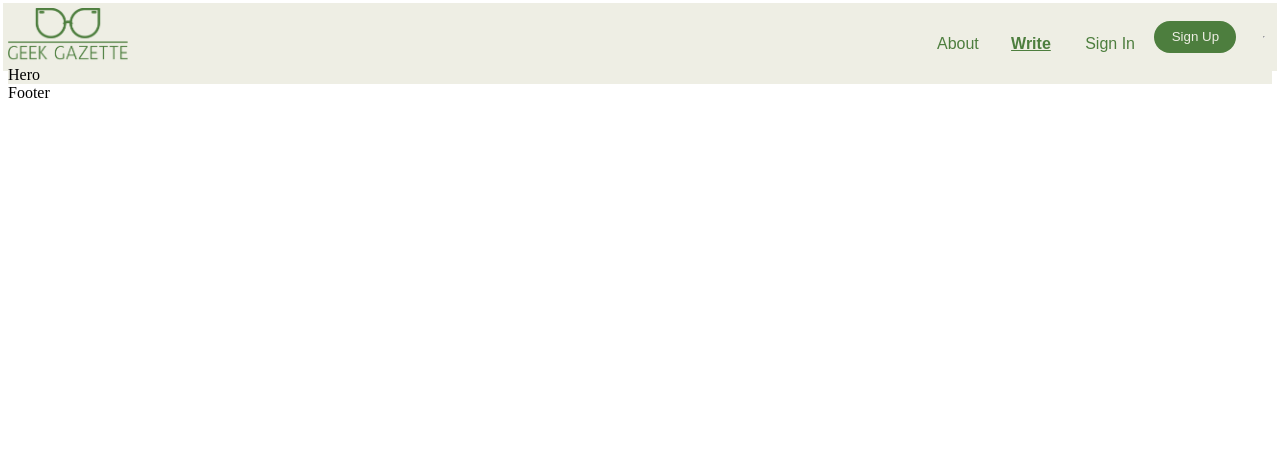
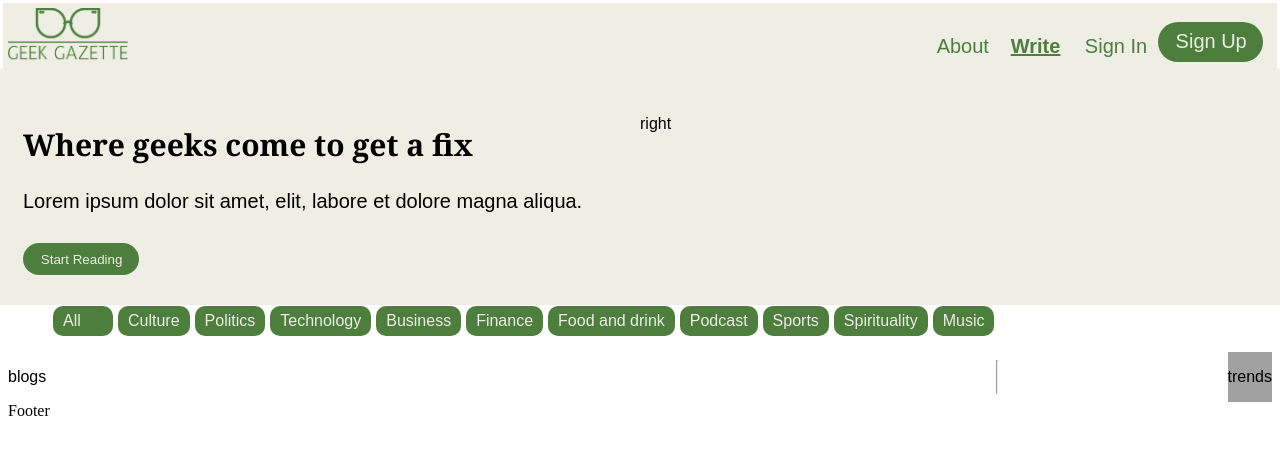
Before and after one commit to kiptanuiBoaz/geekgazette, a React (Vite) app: page / in a window 1280 px wide. Shown: the top 454 px of the page. Built offline with nearby package versions, Linux system fonts and the light colour scheme.

Commit message:
added hero section

```diff
--- /dev/null
+++ b/src/components/blogs/Read.tsx
@@ -0,0 +1,44 @@
+import React from 'react';
+import "./read.scss";
+
+export const Read = () => {
+  const categories = [
+    "All",
+    "Culture",
+     "Politics",
+    "Technology",
+    "Business",
+    "Finance",
+    "Food and drink",
+    "Podcast",
+    "Sports",
+    "Spirituality",
+    "Music",
+  ]
+
+  const categoryElements = categories.map(
+    cat => <li className="category">{cat}</li>
+  )
+
+
+  return (
+    <section className='read'>
+      <ul className='category-list'>
+        {categoryElements}
+      </ul>
+
+      <div className='blogs-trends-container'>
+
+        <div className='blogs'>
+<p>blogs</p>
+        </div>
+        <hr/>
+        <div className='trends'>
+<p>trends</p>
+        </div>
+      </div>
+
+    </section>
+
+  )
+}
--- /dev/null
+++ b/src/components/blogs/blogs.ts
@@ -0,0 +1 @@
+// export const blogs =
--- /dev/null
+++ b/src/components/blogs/read.scss
@@ -0,0 +1,27 @@
+.read {
+  .category-list {
+    list-style: none;
+    display: flex;
+
+    .category {
+      margin-left: 5px;
+      list-style: none;
+      padding: 6px 10px;
+      background-color: var(--secondary-color);
+      font-family: Arial, Helvetica, sans-serif;
+      border-radius: 10px;
+      min-width: 40px;
+      color: var(--primary-backround);
+    }
+  }
+
+  .blogs-trends-container {
+    display: flex;
+    .blogs {
+      width: 60%;
+    }
+    .trends {
+        background-color: var(--secondary-backround);
+    }
+  }
+}
--- a/src/components/homepage/Hero.tsx
+++ b/src/components/homepage/Hero.tsx
@@ -1,8 +1,20 @@
 import React from 'react';
 import "./hero.scss";
+import {NavLink} from "react-router-dom"
 
 export const Hero = () => {
   return (
-    <div className="hero">Hero</div>
+    <section className='hero'>
+
+      <div className='hero-left'>
+        <h1 className='slogan'>Where geeks come to get a fix</h1>
+        <p className='tagline'> Lorem ipsum dolor sit amet,  elit, labore et dolore magna aliqua.</p>
+        <button><NavLink to="sign-up" className="sign-up">Start Reading</NavLink></button>
+      </div>
+
+      <div className='hero-right'>
+        <p>right</p>
+      </div>
+    </section>
   )
 }
--- a/src/components/homepage/hero.scss
+++ b/src/components/homepage/hero.scss
@@ -1,3 +1,47 @@
-.hero{
-    background-color: var(--primary-backround);
+.hero {
+  background-color: var(--primary-backround);
+  margin: -15px;
+  display: flex;
+  flex-wrap: wrap;
+  padding: 30px;
+
+  .slogan {
+    font-size: 30px;
+    font-family: Georgia, 'Times New Roman', Times, serif;
+  }
+
+  .tagline{
+    font-size: 20px;
+  }
+
+  button {
+    background-color: var(--primary-color);
+    border-radius: 20px;
+    padding: 8px 15px;
+    border: none;
+    margin-right: 20px;
+    margin-top: 10px;
+
+    .sign-up {
+      display: inline-block;
+      width: 100%;
+      white-space: nowrap;
+      padding: 1%;
+      padding-right: 4px;
+      color: var(--primary-backround);
+      text-decoration: none;
+
+      a {
+        color: var(--primary-backround);
+      }
+    }
+  }
+
+  .hero-left {
+    width: 50%;
+  }
+
+  .hero-right {
+    width: 50%;
+  }
 }
--- a/src/components/index.ts
+++ b/src/components/index.ts
@@ -1 +1,2 @@
 export {Hero}  from "./homepage/Hero";
+export {Read}  from "./blogs/Read";
--- a/src/index.css
+++ b/src/index.css
@@ -1,18 +1,16 @@
+@import url("https://fonts.googleapis.com/css2?family=Courgette&display=swap");
 
-  @import url('https://fonts.googleapis.com/css2?family=Courgette&display=swap');
-
-:root{
-    --primary-color: #4D7E3E;
-    --secondary-color: #4D7E3E;
-    --accent-color: #4D7E3E;
-    --primary-backround: #eeeee4;
-    --secondary-backround: #a0a1a0;
-    --accent-backround: #6b6b6b;
-    --h1-font: 'Antic', sans-serif;
-    --p-font: Arial, Helvetica, sans-serif;
+:root {
+  --primary-color: #4d7e3e;
+  --secondary-color: #4d7e3e;
+  --accent-color: #4d7e3e;
+  --primary-backround: #eeeee4;
+  --secondary-backround: #a0a1a0;
+  --accent-backround: #6b6b6b;
+  --h1-font: "Antic", sans-serif;
+  --p-font: Arial, Helvetica, sans-serif;
 }
 
-p{
-    font-family: Arial, Helvetica, sans-serif
-
+p {
+  font-family: Arial, Helvetica, sans-serif;
 }
--- a/src/pages/HomePage.tsx
+++ b/src/pages/HomePage.tsx
@@ -1,8 +1,12 @@
 import React from 'react';
-import {Hero} from "../components/index";
+import { Hero, Read } from "../components/index";
 
 export const HomePage = () => {
   return (
-    <Hero/>
+    <main>
+      <Hero />
+      <Read />
+    </main>
+
   )
 }
--- a/src/pages/Navbar.tsx
+++ b/src/pages/Navbar.tsx
@@ -44,9 +44,10 @@ export const Navbar = () => {
   )
 
   return (
+    <>
       <nav className="navbar">
         <div className="logo" >
-        <img  src={logoGreen} alt="logo" />
+          <img src={logoGreen} alt="logo" />
         </div>
 
         <ul className="nav-link-container">
@@ -54,7 +55,10 @@ export const Navbar = () => {
         </ul>
 
         <button><NavLink to="sign-up" className="sign-up">Sign Up</NavLink></button>
-      <hr />
+
       </nav>
+      <hr/>
+    </>
+
   )
 }
--- a/src/pages/navbar.scss
+++ b/src/pages/navbar.scss
@@ -45,6 +45,7 @@
         font-family: Arial, Helvetica, sans-serif;
         text-decoration: none;
         font-weight: 500;
+        font-size: 20px;
         padding: 4px 0px;
         display: inline-block;
         position: relative;
@@ -80,7 +81,9 @@
     border-radius: 20px;
     padding: 8px 15px;
     border: none;
-    margin-right: 20px;
+    margin-right: 9px;
+    margin-top: 10px;
+    margin-left: 4px;
 
     .sign-up {
       display: inline-block;
@@ -88,13 +91,15 @@
       white-space: nowrap;
       padding: 1%;
       padding-right: 4px;
+
       color: var(--primary-backround);
       text-decoration: none;
+      font-size: 20px;
 
 
       a {
         color: var(--primary-backround);
-
+        font-size: 20px;
       }
     }
   }
```
Lines whose indentation alone changed are shown as unchanged.
